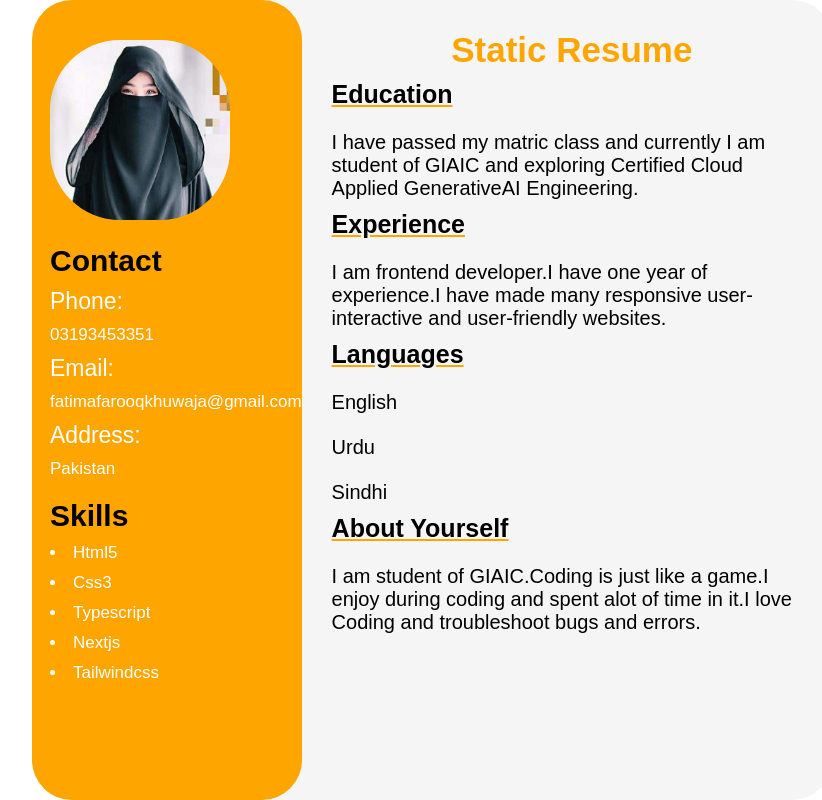
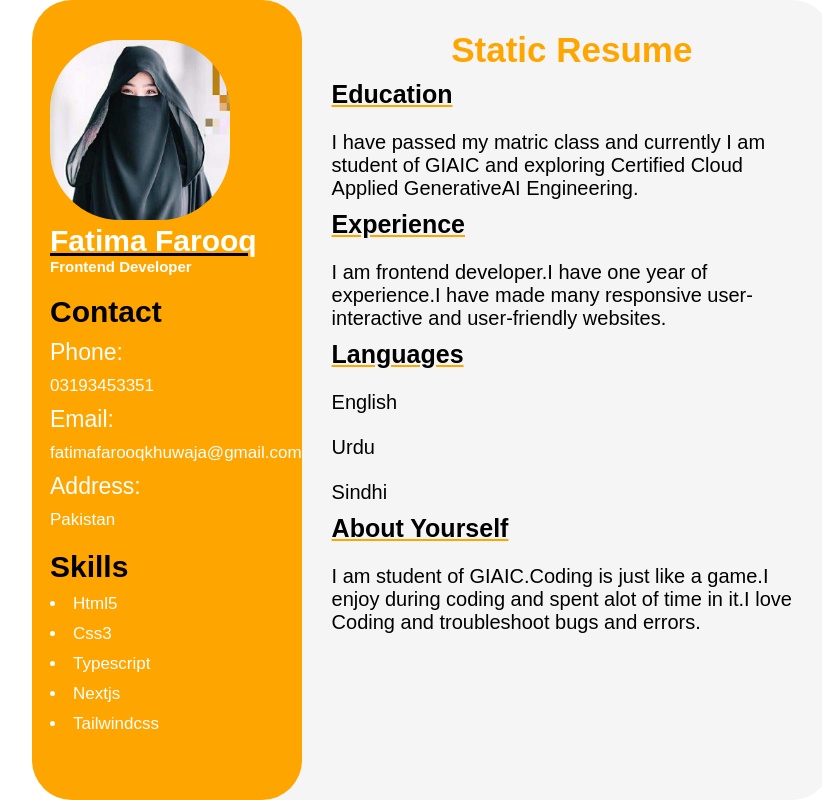
Before and after one commit to FatimaFarooqKhuwaja/milestone-1-project-1-2, a plain HTML site: page index.html in a window 1280 px wide. Shown: the whole page, without its empty margins (208-1030 px from the left). Drawn offline with Linux system fonts and the light colour scheme.

Commit message:
second commit

```diff
--- a/index.html
+++ b/index.html
@@ -13,8 +13,8 @@
         <!-- Side content Start Here -->
 <div id="sideSection">
     <img src="profilepic.jpg">
-    <h1><span id="resName"></span></h1>
-    <h2 ><span id="resdesignation"></span></h2>
+    <h1>Fatima Farooq</h1>
+    <h2>Frontend Developer</h2>
 
 <section>
     <h2 class="heading">Contact</h2>
```
